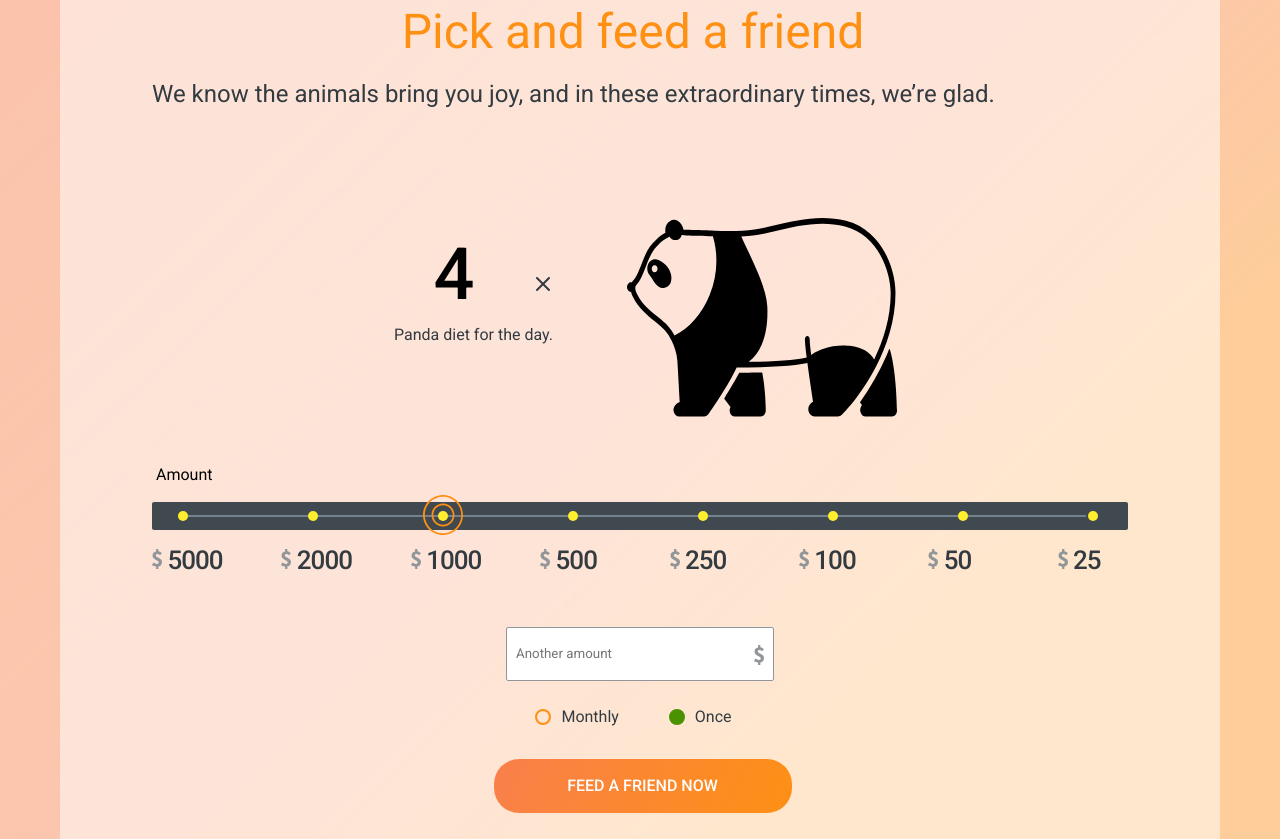
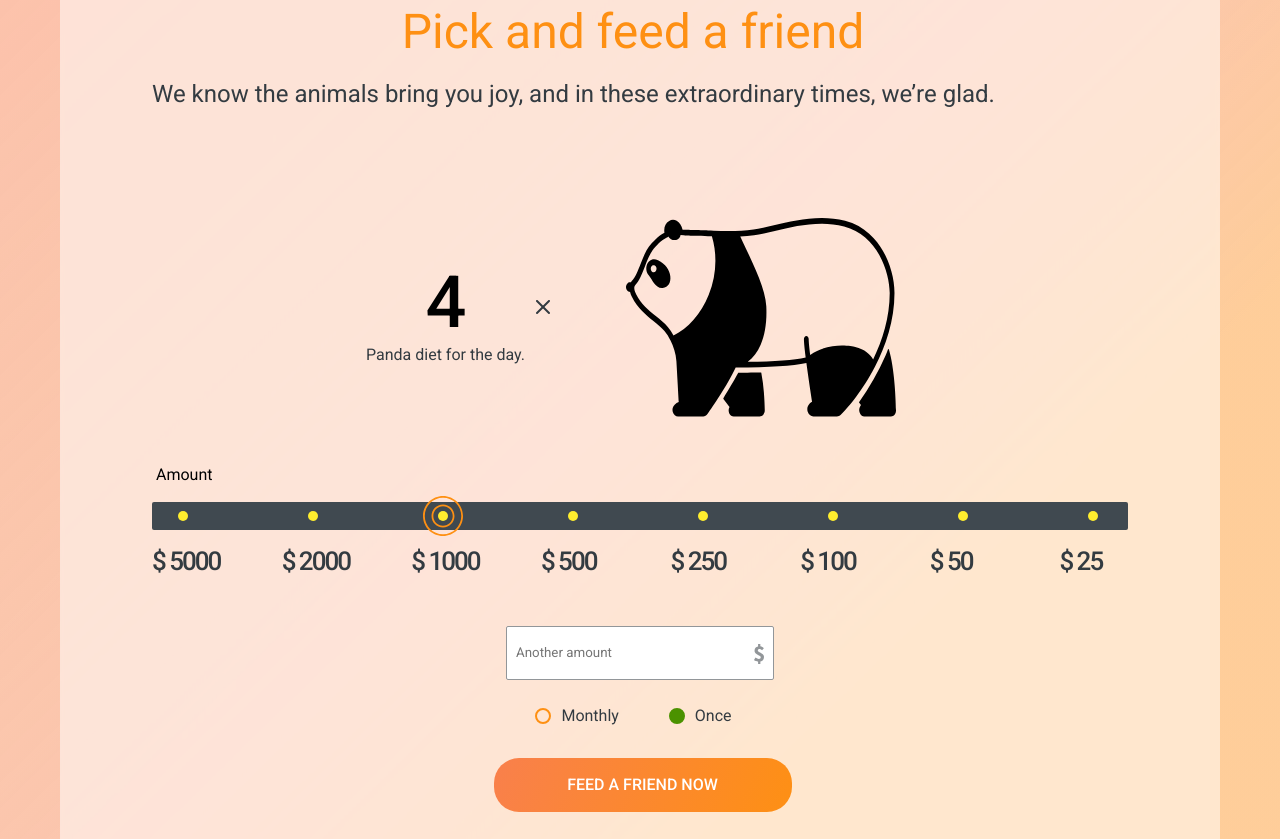
Before and after one commit to Muhammadshoh01/online-zoo, a plain HTML site: page pages/donate/index.html in a window 1280 px wide. Shown: the part 841-1680 px from the top of the page. Drawn offline with Linux system fonts and the light colour scheme.

Commit message:
fix: fix some errors

```diff
--- a/pages/donate/index.html
+++ b/pages/donate/index.html
@@ -109,95 +109,40 @@
 									<div class="progress__btns">
 										<div class="progress__btn">
 											<input type="radio" id="btn1" name="btns" />
-											<!-- <img src="../../assets/icons/roller-icon.svg" alt="" /> -->
 										</div>
 										<div class="progress__btn">
 											<input type="radio" id="btn2" name="btns" />
-											<!-- <img src="../../assets/icons/roller-icon.svg" alt="" /> -->
 										</div>
 										<div class="progress__btn">
-											<input type="radio" id="btn3" name="btns" />
-											<img src="../../assets/icons/roller-icon.svg" alt="" />
+											<input type="radio" id="btn3" name="btns" checked />
 										</div>
 										<div class="progress__btn">
 											<input type="radio" id="btn4" name="btns" />
-											<!-- <img src="../../assets/icons/roller-icon.svg" alt="" /> -->
 										</div>
 										<div class="progress__btn">
 											<input type="radio" id="btn5" name="btns" />
-											<!-- <img src="../../assets/icons/roller-icon.svg" alt="" /> -->
 										</div>
 										<div class="progress__btn">
 											<input type="radio" id="btn6" name="btns" />
-											<!-- <img src="../../assets/icons/roller-icon.svg" alt="" /> -->
 										</div>
 										<div class="progress__btn">
 											<input type="radio" id="btn7" name="btns" />
-											<!-- <img src="../../assets/icons/roller-icon.svg" alt="" /> -->
 										</div>
 										<div class="progress__btn">
 											<input type="radio" id="btn8" name="btns" />
-											<!-- <img src="../../assets/icons/roller-icon.svg" alt="" /> -->
 										</div>
 									</div>
-									<!-- <div class="progress__line"></div> -->
+									<div class="progress__line"></div>
+
 									<div class="progress__labels">
-										<label for="btn1"
-											><img
-												src="../../assets/icons/dollarr sign.svg"
-												alt="dollar sign"
-											/>
-											5000</label
-										>
-										<label for="btn2"
-											><img
-												src="../../assets/icons/dollarr sign.svg"
-												alt="dollar sign"
-											/>
-											2000</label
-										>
-										<label for="btn3"
-											><img
-												src="../../assets/icons/dollarr sign.svg"
-												alt="dollar sign"
-											/>
-											1000</label
-										>
-										<label for="btn4"
-											><img
-												src="../../assets/icons/dollarr sign.svg"
-												alt="dollar sign"
-											/>
-											500</label
-										>
-										<label for="btn5"
-											><img
-												src="../../assets/icons/dollarr sign.svg"
-												alt="dollar sign"
-											/>
-											250</label
-										>
-										<label for="btn6"
-											><img
-												src="../../assets/icons/dollarr sign.svg"
-												alt="dollar sign"
-											/>
-											100</label
-										>
-										<label for="btn7"
-											><img
-												src="../../assets/icons/dollarr sign.svg"
-												alt="dollar sign"
-											/>
-											50</label
-										>
-										<label for="btn8"
-											><img
-												src="../../assets/icons/dollarr sign.svg"
-												alt="dollar sign"
-											/>
-											25</label
-										>
+										<label for="btn1">$ 5000</label>
+										<label for="btn2">$ 2000</label>
+										<label for="btn3">$ 1000</label>
+										<label for="btn4">$ 500</label>
+										<label for="btn5">$ 250</label>
+										<label for="btn6">$ 100</label>
+										<label for="btn7">$ 50</label>
+										<label for="btn8">$ 25</label>
 									</div>
 								</div>
 							</div>
@@ -236,10 +181,10 @@
 				<div class="footer__header">
 					<div class="footer__logo">
 						<a href="../main/index.html"
-							><h1>
+							><h2>
 								<span>PetStory</span>
 								<span>online</span>
-							</h1></a
+							</h2></a
 						>
 						<img
 							src="../../assets/images/bamboo.svg"
--- a/pages/donate/style.css
+++ b/pages/donate/style.css
@@ -169,12 +169,13 @@ header {
 	display: flex;
 	align-items: center;
 	justify-content: center;
-	gap: 74px;
 	margin-top: 62px;
+	margin-left: -29px;
 }
 .diet__info {
 	/* display: flex; */
 	position: relative;
+	padding-top: 48px;
 }
 /* .diet__amount {
 	display: flex;
@@ -189,6 +190,7 @@ header {
 	text-align: center;
 	text-transform: uppercase;
 	color: #000000;
+	margin-right: 100px;
 }
 .diet__info p {
 	font-style: normal;
@@ -197,12 +199,13 @@ header {
 	line-height: 140%;
 	text-align: center;
 	color: #333b41;
-	padding-top: 20px;
+	padding-top: 12px;
+	padding-right: 101px;
 }
 .x_icon {
 	position: absolute;
-	right: 3px;
-	top: 30px;
+	right: 76px;
+	top: 73px;
 }
 /* diet  */
 
@@ -241,15 +244,30 @@ header {
 	cursor: pointer;
 	z-index: 1;
 }
+
 .progress__btn {
 	z-index: 1;
 	position: relative;
 }
-.progress__btn input:checked {
+.progress__btn input::after {
+	content: url(../../assets/icons/roller-icon.svg);
+	position: absolute;
+	top: -10px;
+	right: -15px;
+	visibility: hidden;
+	transition: 0.3s ease;
+}
+.progress__btn input:checked::after {
+	visibility: visible;
+}
+/* .progress__btn input:checked {
 	background-color: #4b9200;
+} */
+.progress__btn input:checked .progress__labels label {
+	color: #fe9013;
 }
 
-.progress__btn img {
+/* .progress__btn img {
 	position: absolute;
 	top: -11px;
 	right: -15px;
@@ -262,15 +280,17 @@ header {
 	background: #72828e;
 	position: absolute;
 	top: 13px;
-}
+} */
 .progress__labels {
 	display: flex;
 	align-items: center;
 	gap: 58px;
-	margin-top: 12px;
-	margin-right: 24px;
+	margin-top: 32px;
+	margin-right: 22px;
 }
 .progress__labels label {
+	display: flex;
+	align-items: center;
 	font-style: normal;
 	font-weight: 500;
 	font-size: 26px;
@@ -280,11 +300,15 @@ header {
 	cursor: pointer;
 	width: 73px;
 	height: 5px;
-	letter-spacing: -1px;
+	letter-spacing: -2px;
+	transition: 0.4s linear;
+}
+.progress__labels label:hover {
+	color: #e47209;
 }
 .progress__line {
 	background: #72828e;
-	width: 98%;
+	width: 95%;
 	height: 2px;
 	margin: 0 auto;
 	margin-top: -5px;
@@ -297,7 +321,7 @@ header {
 	align-items: center;
 	justify-content: center;
 	position: relative;
-	margin: 50px 0 25px 0;
+	margin: 32px 0 25px 0;
 }
 .another__amount input {
 	width: 268px;
@@ -310,6 +334,7 @@ header {
 .another__amount input:focus-visible {
 	border-color: #4b9200;
 }
+
 input::-webkit-outer-spin-button,
 input::-webkit-inner-spin-button {
 	-webkit-appearance: none;
@@ -390,7 +415,7 @@ input::-webkit-inner-spin-button {
 	color: #333b41;
 }
 
-.footer__logo h1 {
+.footer__logo h2 {
 	color: #fff;
 	border: 1px solid #fff;
 	line-height: 120%;
@@ -403,7 +428,7 @@ input::-webkit-inner-spin-button {
 
 	border-radius: 2px;
 }
-.footer__logo h1 span {
+.footer__logo h2 span {
 	display: block;
 	text-align: center;
 }
```
